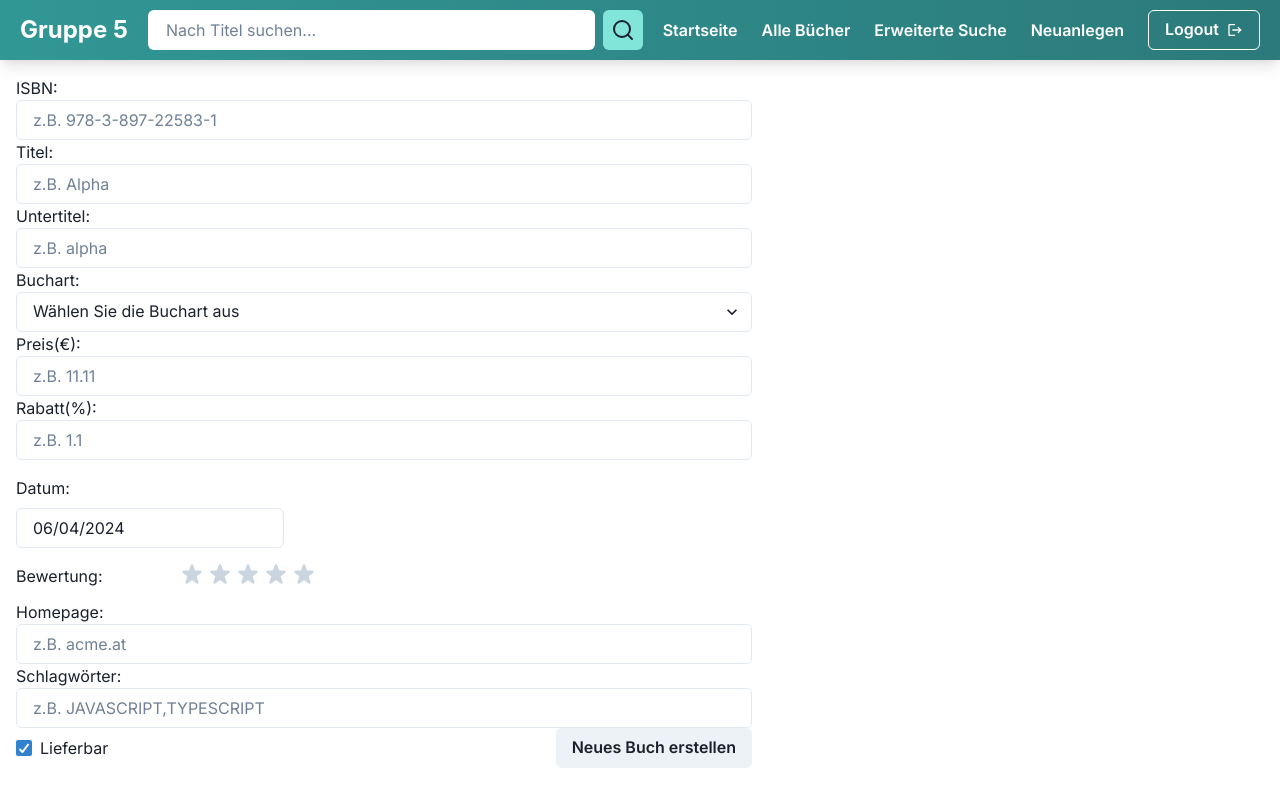
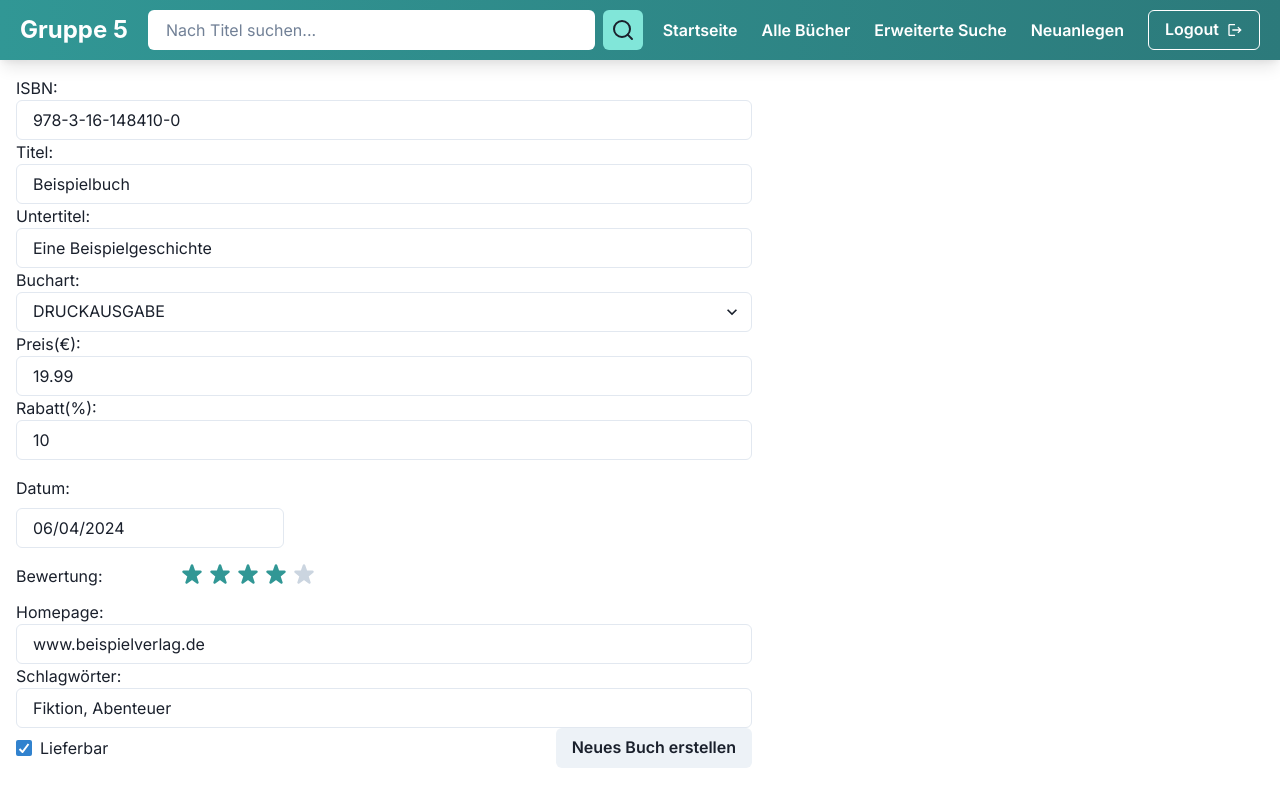
Before and after one commit to GAFMONKEY/buch-frontend, a Next.js app: page /erstellen in a window 1280 px wide. Built offline with nearby package versions, Linux system fonts and the light colour scheme; sample sign-in values are in the browser's storage.

Commit message:
test: Beispielwerte fürs Neuanlegen fürs einfachere Testen

```diff
--- a/src/app/components/NewBook.tsx
+++ b/src/app/components/NewBook.tsx
@@ -5,21 +5,18 @@ import { StarIcon } from "@chakra-ui/icons";
 import DatePicker from "react-datepicker";
 import "react-datepicker/dist/react-datepicker.css";
 
-
-
 export default function NewBook() {
-  const [isbn, changeIsbn] = useState('');
-  const [titel, changeTitel] = useState('');
-  const [untertitel, changeUntertitel] = useState('');
-  const [buchArt, changeBuchArt] = useState('');
-  const [preis, changePreis] = useState('');
-  const [rabatt, changeRabatt] = useState('');
+  const [isbn, changeIsbn] = useState('978-3-16-148410-0');
+  const [titel, changeTitel] = useState('Beispielbuch');
+  const [untertitel, changeUntertitel] = useState('Eine Beispielgeschichte');
+  const [buchArt, changeBuchArt] = useState('DRUCKAUSGABE');
+  const [preis, changePreis] = useState('19.99');
+  const [rabatt, changeRabatt] = useState('10');
   const [datum, changeDatum] = useState(new Date());
-  const [selectedRating, setSelectedRating] = useState('');
-  const [homepage, changeHomepage] = useState('');
-  const [schlagwoerter, setSchlagwoerter] = useState<string[]>([]);
+  const [selectedRating, setSelectedRating] = useState('4');
+  const [homepage, changeHomepage] = useState('www.beispielverlag.de');
+  const [schlagwoerter, setSchlagwoerter] = useState<string[]>(['Fiktion', 'Abenteuer']);
   const [lieferbar, changeLieferbar] = useState(true);
-
 
   const handleSubmit = (event: React.FormEvent) => {
     event.preventDefault();
@@ -69,6 +66,7 @@ export default function NewBook() {
       return;
     }
 
+    // Form submission logic here
   };
 
   const displayStars = () => {
@@ -85,6 +83,7 @@ export default function NewBook() {
     }
     return stars;
   };
+
   const CustomInput = React.forwardRef(({ value, onClick }: any, ref: any) => (
     <Input onClick={onClick} ref={ref} value={value} />
   ));
@@ -100,7 +99,7 @@ export default function NewBook() {
         <label htmlFor="isbn">ISBN:</label>
         <Input
           id="isbn"
-          placeholder="z.B. 978-3-897-22583-1"
+          placeholder="z.B. 978-3-16-148410-0"
           value={isbn}
           onChange={(e) => changeIsbn(e.target.value)}
         />
@@ -109,7 +108,7 @@ export default function NewBook() {
         <label htmlFor="titel">Titel:</label>
         <Input
           id="titel"
-          placeholder="z.B. Alpha"
+          placeholder="z.B. Beispielbuch"
           value={titel}
           onChange={(e) => changeTitel(e.target.value)}
         />
@@ -118,7 +117,7 @@ export default function NewBook() {
         <label htmlFor="untertitel">Untertitel:</label>
         <Input
           id="untertitel"
-          placeholder="z.B. alpha"
+          placeholder="z.B. Eine Beispielgeschichte"
           value={untertitel}
           onChange={(e) => changeUntertitel(e.target.value)}
         />
@@ -141,7 +140,7 @@ export default function NewBook() {
         <label htmlFor="preis">Preis(€):</label>
         <Input
           id="preis"
-          placeholder="z.B. 11.11"
+          placeholder="z.B. 19.99"
           value={preis}
           onChange={(e) => changePreis(e.target.value)}
         />
@@ -150,7 +149,7 @@ export default function NewBook() {
         <label htmlFor="rabatt">Rabatt(%):</label>
         <Input
           id="rabatt"
-          placeholder="z.B. 1.1"
+          placeholder="z.B. 10"
           value={rabatt}
           onChange={(e) => changeRabatt(e.target.value)}
         />
@@ -176,7 +175,7 @@ export default function NewBook() {
         <label htmlFor="homepage">Homepage:</label>
         <Input
           id="homepage"
-          placeholder="z.B. acme.at"
+          placeholder="z.B. www.beispielverlag.de"
           value={homepage}
           onChange={(e) => changeHomepage(e.target.value)}
         />
@@ -185,7 +184,7 @@ export default function NewBook() {
         <label htmlFor="schlagwoerter">Schlagwörter:</label>
         <Input
           id="schlagwoerter"
-          placeholder="z.B. JAVASCRIPT,TYPESCRIPT"
+          placeholder="z.B. Fiktion, Abenteuer"
           value={schlagwoerter.join(', ')}
           onChange={(e) => setSchlagwoerter(e.target.value.split(', '))}
         />
```
